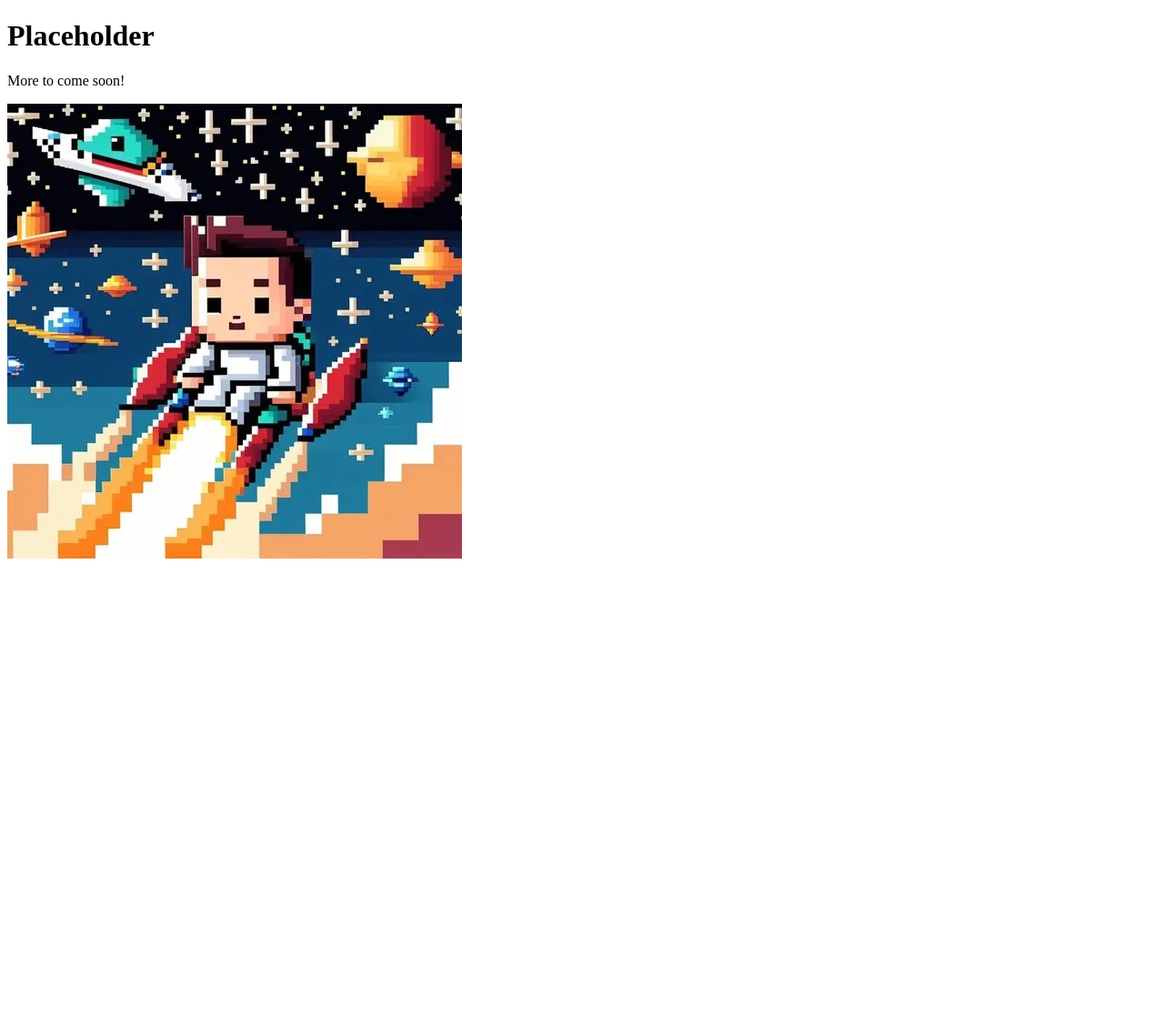
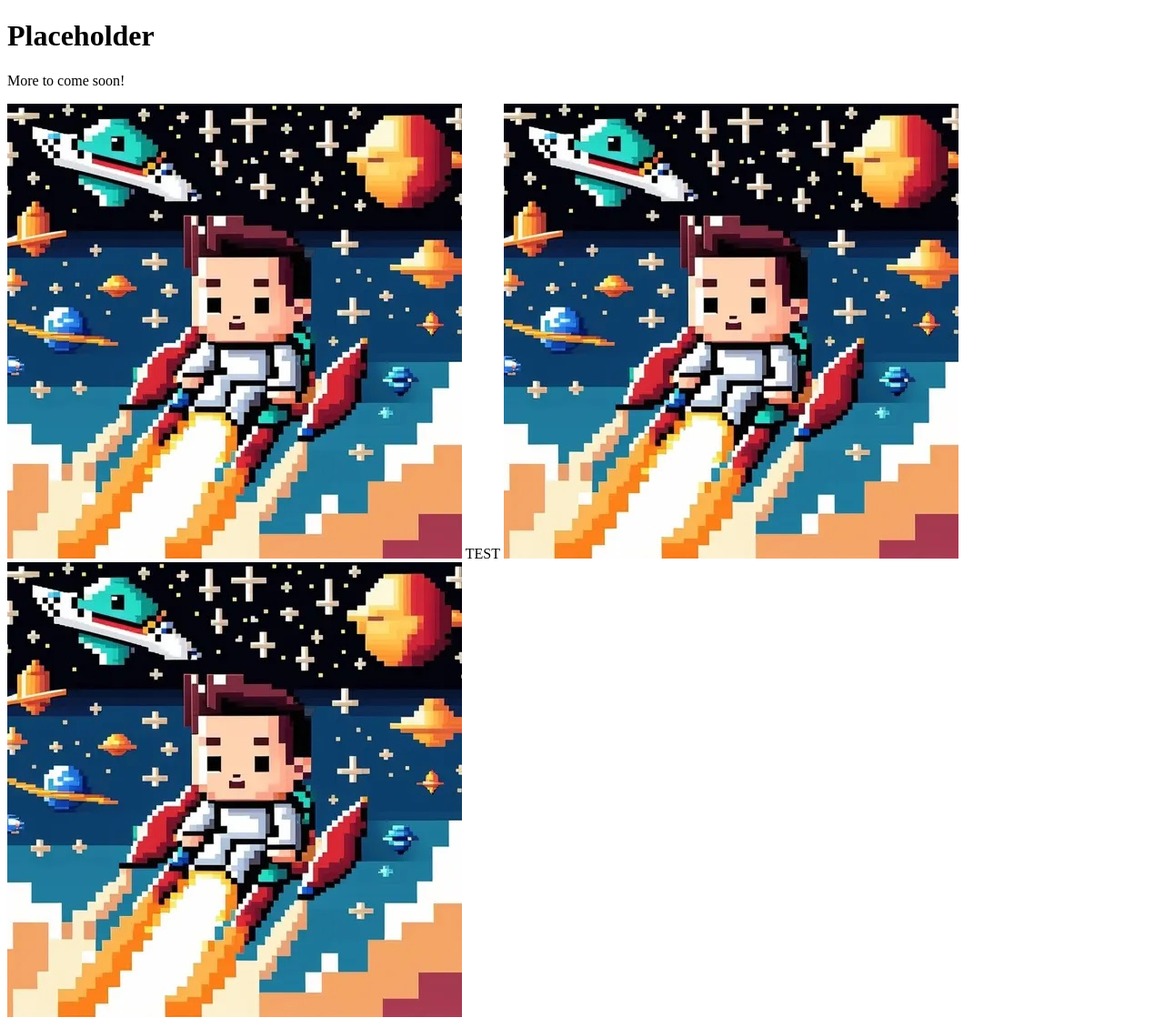
Before and after one commit to nexuspcs/elon2mars, a plain HTML site: page index.html in a window 1280 px wide. Shown: the whole page at 91% size. Before the commit the page ends 800 px from the top, so only its background shows below. Drawn offline with Linux system fonts and the light colour scheme.

Commit message:
Update index.html

```diff
--- a/index.html
+++ b/index.html
@@ -7,5 +7,8 @@
     <h1>Placeholder</h1>
     <p>More to come soon!</p>
     <img src="resources/logo.jpeg" alt="Logo">
+    TEST
+    <img src="resources/logo.jpeg" alt="Tesla">
+    <img src="/resources/logo.jpeg" alt="Tesla">
   </body>
 </html>
```
